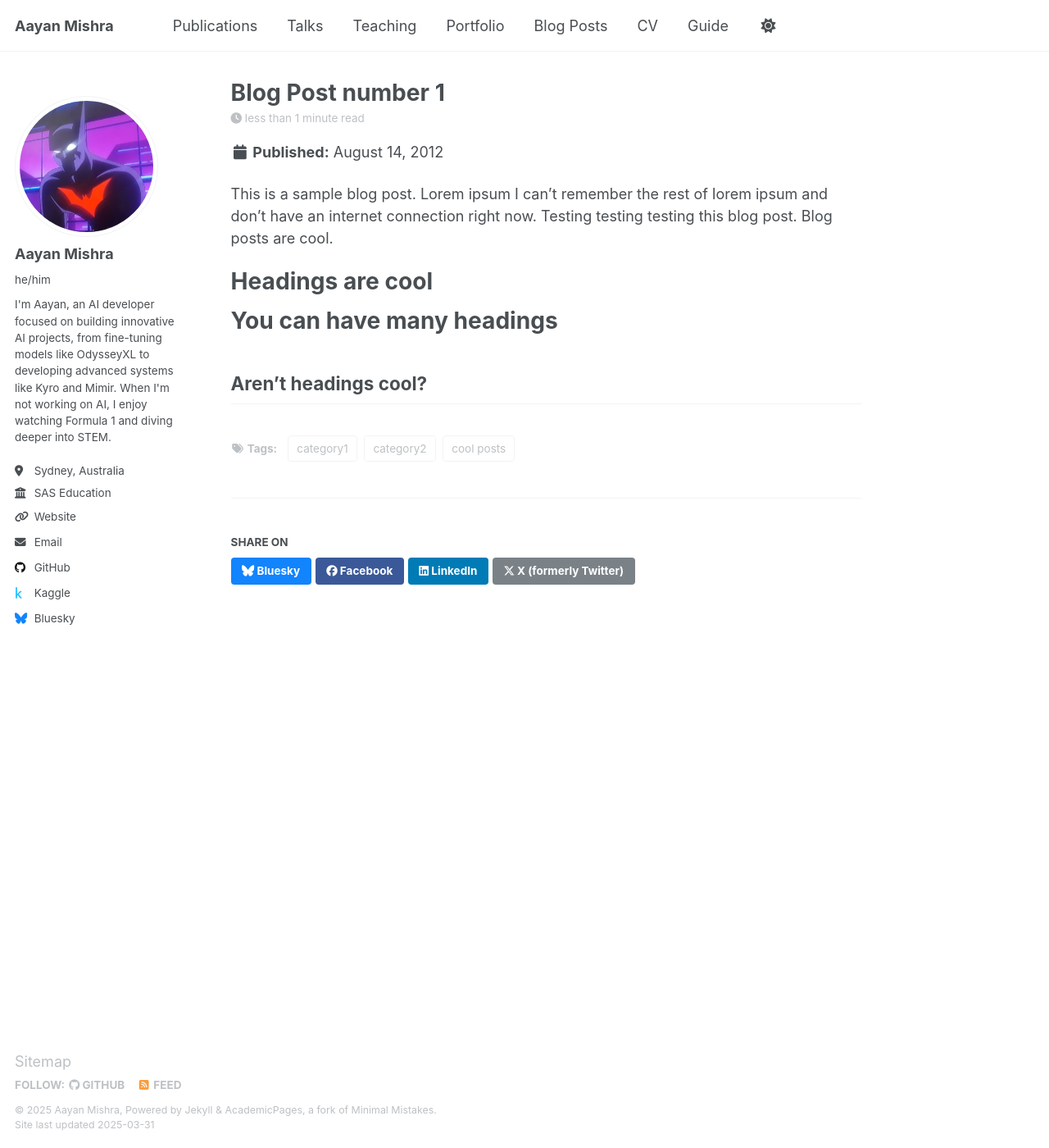
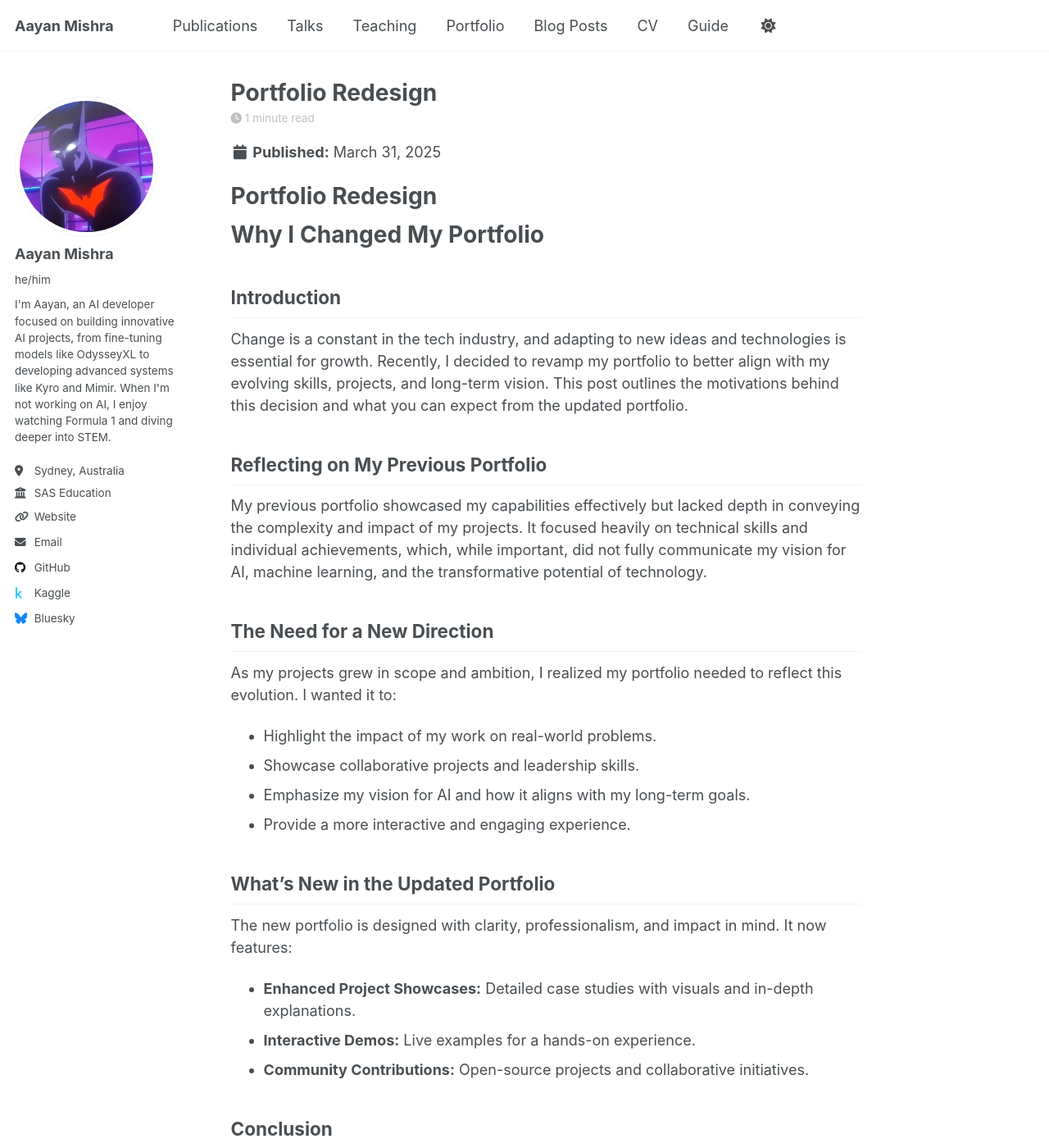
Before and after one commit to Aayan-Mishra/aayan-mishra.github.io, a Jekyll site: the page built from _posts/2012-08-14-blog-post-1.md, in a window 1280 px wide and 1400 px high. Shown: the whole window at 82% size. Built offline with Jekyll 4.4.1, drawn with Linux system fonts in a browser that asks for light colours; some of the changed text lies outside the part shown.

Commit message:
Update 2012-08-14-blog-post-1.md

```diff
--- a/_posts/2012-08-14-blog-post-1.md
+++ b/_posts/2012-08-14-blog-post-1.md
@@ -1,20 +1,38 @@
 ---
-title: 'Blog Post number 1'
-date: 2012-08-14
-permalink: /posts/2012/08/blog-post-1/
+title: 'Portfolio Redesign'
+date: 2025-03-31
+permalink: /posts/2025/03/portfolio-rebuild/
 tags:
-  - cool posts
-  - category1
-  - category2
+  - Personal
+  - Update
+  - Design
+  - Web Deb
 ---
 
-This is a sample blog post. Lorem ipsum I can't remember the rest of lorem ipsum and don't have an internet connection right now. Testing testing testing this blog post. Blog posts are cool.
+# Portfolio Redesign
 
-Headings are cool
-======
+# Why I Changed My Portfolio
 
-You can have many headings
-======
+## Introduction
+Change is a constant in the tech industry, and adapting to new ideas and technologies is essential for growth. Recently, I decided to revamp my portfolio to better align with my evolving skills, projects, and long-term vision. This post outlines the motivations behind this decision and what you can expect from the updated portfolio.
 
-Aren't headings cool?
-------
+## Reflecting on My Previous Portfolio
+My previous portfolio showcased my capabilities effectively but lacked depth in conveying the complexity and impact of my projects. It focused heavily on technical skills and individual achievements, which, while important, did not fully communicate my vision for AI, machine learning, and the transformative potential of technology.
+
+## The Need for a New Direction
+As my projects grew in scope and ambition, I realized my portfolio needed to reflect this evolution. I wanted it to:
+- Highlight the impact of my work on real-world problems.
+- Showcase collaborative projects and leadership skills.
+- Emphasize my vision for AI and how it aligns with my long-term goals.
+- Provide a more interactive and engaging experience.
+
+## What’s New in the Updated Portfolio
+The new portfolio is designed with clarity, professionalism, and impact in mind. It now features:
+- **Enhanced Project Showcases:** Detailed case studies with visuals and in-depth explanations.
+- **Interactive Demos:** Live examples for a hands-on experience.
+- **Community Contributions:** Open-source projects and collaborative initiatives.
+
+## Conclusion
+This change represents my commitment to staying true to my vision, showcasing meaningful work, and making a lasting impact. I’m excited to continue pushing the boundaries of AI and technology, and this portfolio is a step toward that future.
+
+Thank you for reading, and I look forward to sharing more in the future.
```
